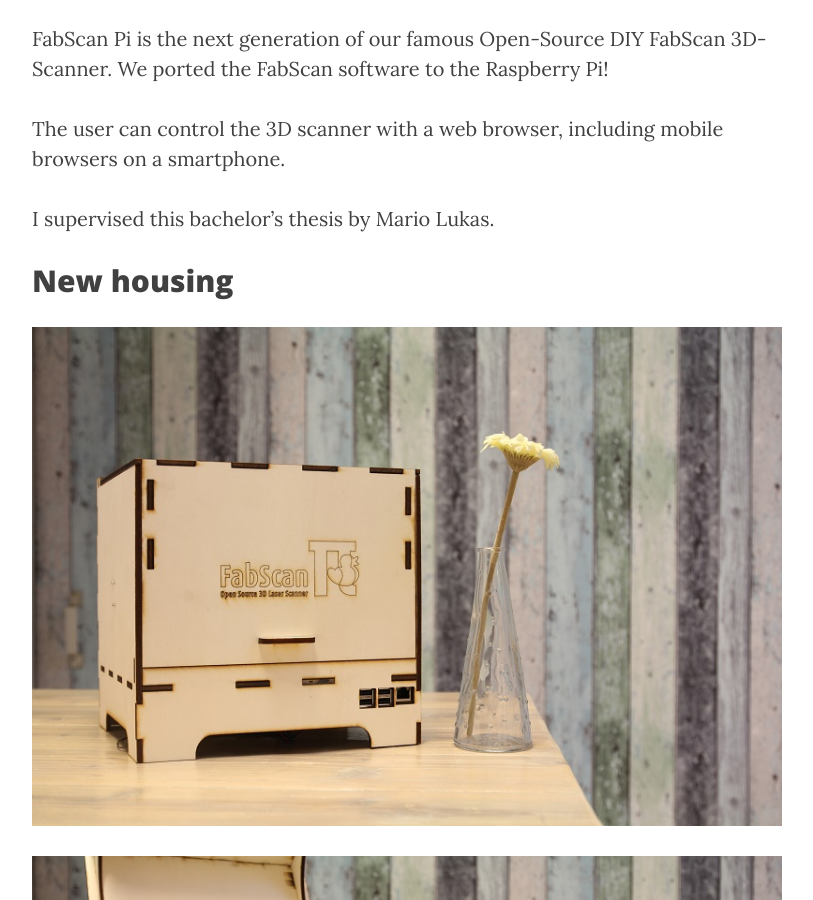
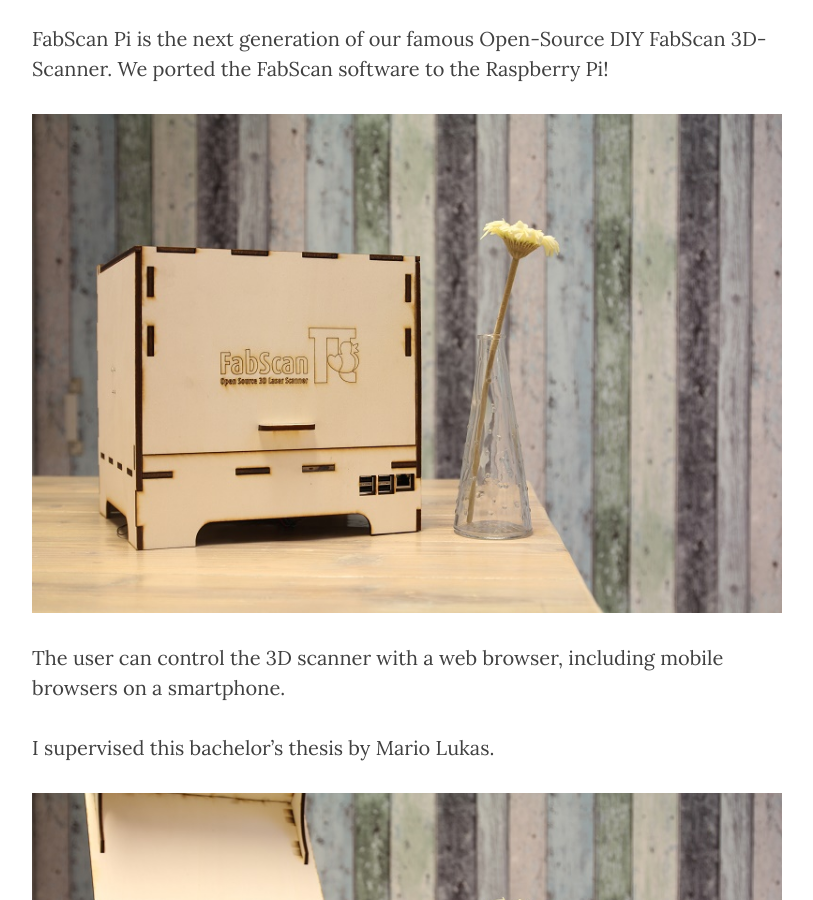
Before and after one commit to renebohne/renebohne.github.io, a Jekyll site: the page built from _posts/2015-07-09-FabScanPi.markdown, in a window 1280 px wide and 900 px high, scrolled down 532 px. Shown: the whole window, without its empty margins (233-1046 px from the left). Built offline with Jekyll 4.4.1, drawn with Linux system fonts in a browser that asks for light colours; nearby versions of some CDN libraries.

Commit message:
Update 2015-07-09-FabScanPi.markdown

```diff
--- a/_posts/2015-07-09-FabScanPi.markdown
+++ b/_posts/2015-07-09-FabScanPi.markdown
@@ -9,13 +9,11 @@ tags: project
 ---
 FabScan Pi is the next generation of our famous Open-Source DIY FabScan 3D-Scanner. We ported the FabScan software to the Raspberry Pi!
 
+<img src="{{ site.url }}/img/IMG_0392.JPG">
+
 The user can control the 3D scanner with a web browser, including mobile browsers on a smartphone.
 
 I supervised this bachelor's thesis by Mario Lukas.
-
-## New housing
-
-<img src="{{ site.url }}/img/IMG_0392.JPG">
 
 <img src="{{ site.url }}/img/IMG_0393.JPG">
 
```
